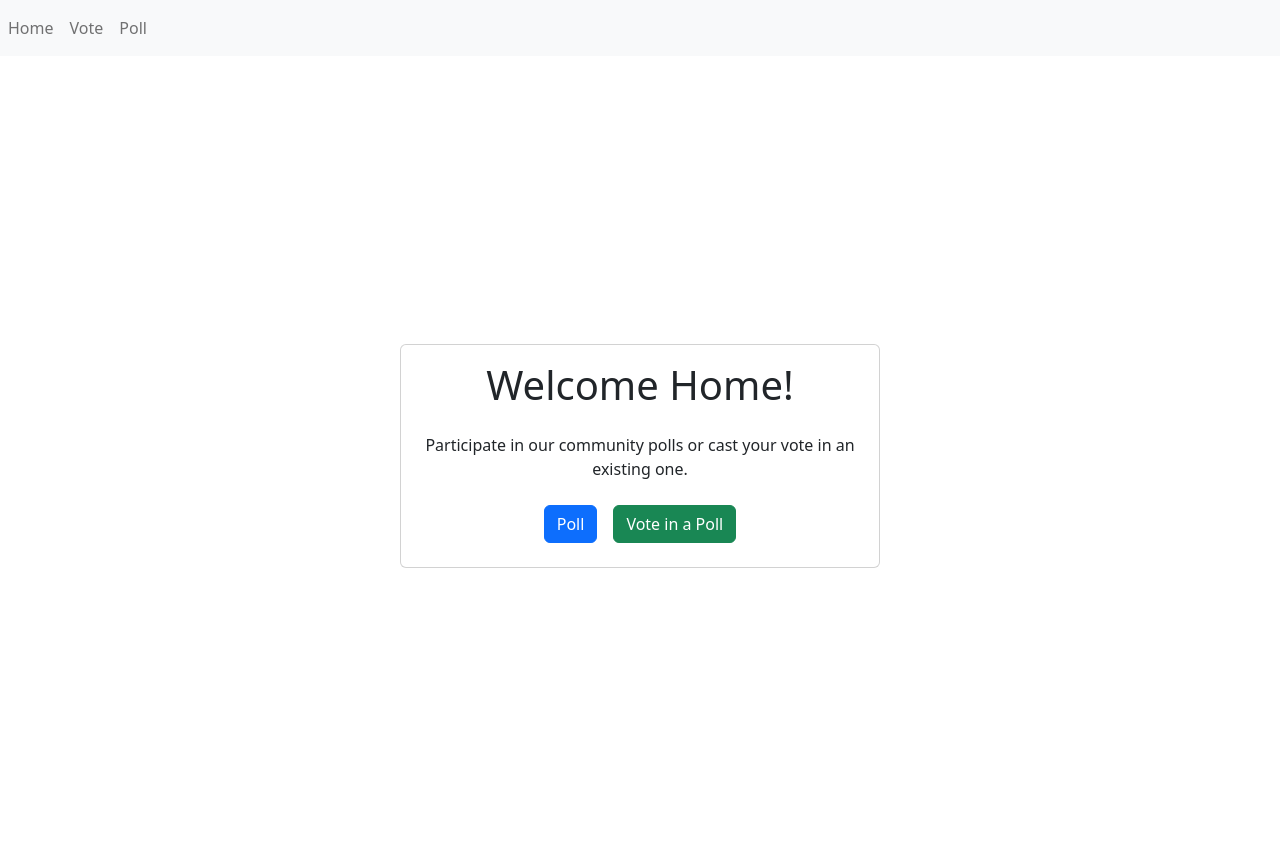
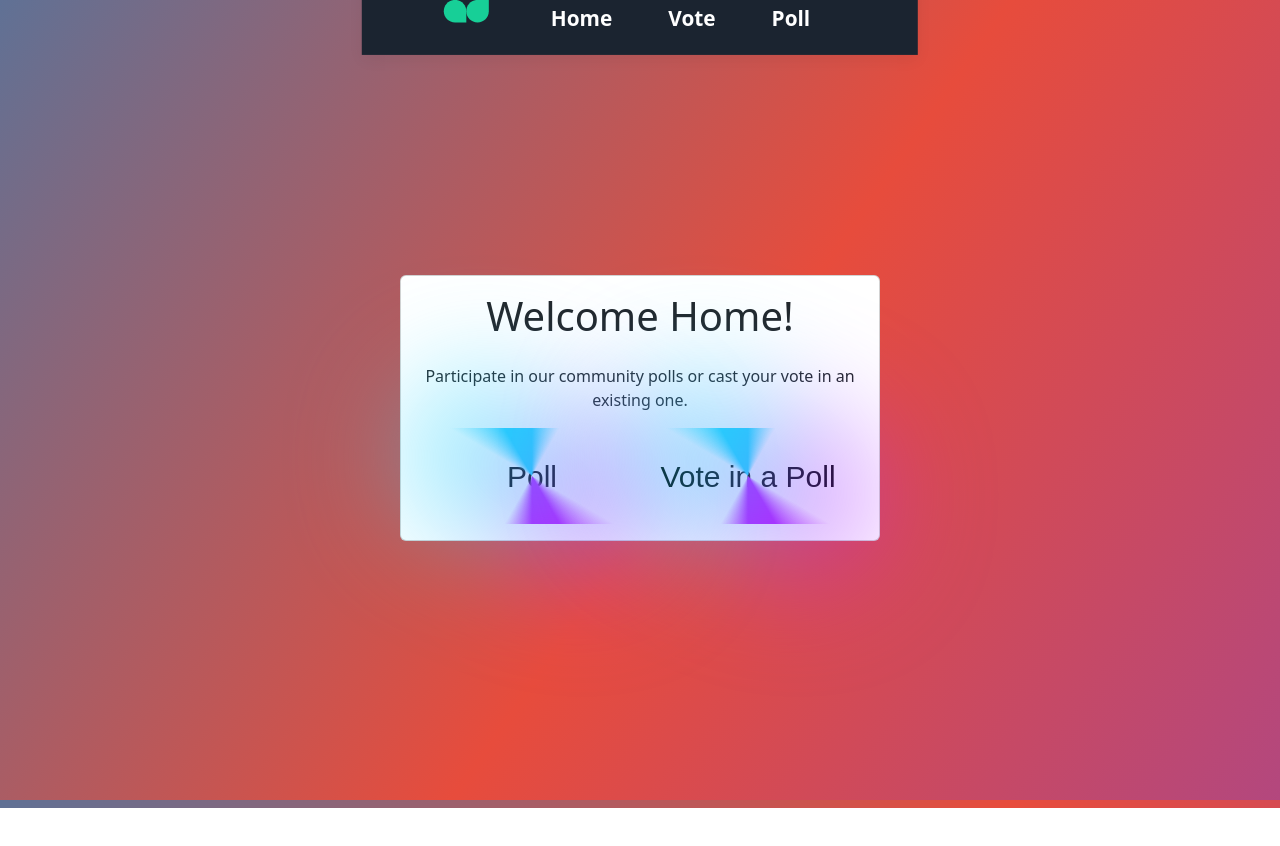
Before and after one commit to inuyashakobayashi/pollack, a React (Create React App) app in the folder client/: page / in a window 1280 px wide. Shown: the top 846 px of the page. After the commit the page ends 808 px from the top, so only its background shows below. Built offline with nearby package versions, Linux system fonts and the light colour scheme.

Commit message:
einige-css

```diff
--- a/client/public/index.html
+++ b/client/public/index.html
@@ -25,6 +25,36 @@
       Learn how to configure a non-root public URL by running `npm run build`.
     -->
     <title>React App</title>
+    <style>
+      body {
+    display: flex;
+    justify-content:center;
+    align-items: center;
+    font-size:30px;
+    height: 100vh;
+    color:white;
+    background-image: linear-gradient(
+      125deg, #2c3e50,#27ae60,
+      #2980b9,#e74c3c,#8e44ad
+    );
+    background-size: 400%;
+    animation: bgmove 20s infinite;
+  }
+  @keyframes bgmove{
+    0%{
+      background-position: 0% 50%;
+    }
+    50%{
+      background-position: 100% 50%;
+    }
+    100%{
+      background-position: 0% 50%;
+    }
+  }
+
+    </style>
+    <link rel="stylesheet" href="https://cdnjs.cloudflare.com/ajax/libs/font-awesome/6.4.0/css/all.min.css"
+    integrity="sha512-iecdLmaskl7CVkqkXNQ/ZH/XLlvWZOJyj7Yy7tcenmpD1ypASozpmT/E0iPtmFIB46ZmdtAc9eNBvH0H/ZpiBw==" crossorigin="anonymous" referrerpolicy="no-referrer" />
   </head>
   <body>
     <noscript>You need to enable JavaScript to run this app.</noscript>
--- a/client/src/App.js
+++ b/client/src/App.js
@@ -10,6 +10,8 @@ import Vote from './pages/Vote';
 import PollDetail from './pages/PollDetail'
 import PollUpdate from './pages/PollUpdate';
 import 'bootstrap/dist/css/bootstrap.min.css';
+import NavbarCollapse from 'react-bootstrap/esm/NavbarCollapse';
+//import './css/style.css'
 
 
 function App() {
--- a/client/src/components/Header.js
+++ b/client/src/components/Header.js
@@ -1,16 +1,27 @@
 import React from 'react';
 import { Navbar, Nav } from 'react-bootstrap';
 import { Link } from 'react-router-dom';
-
+import '../css/style.css'
+import '../css/Header.css'
 function Header() {
   return (
     <Navbar bg="light" expand="lg">
       <Navbar.Toggle aria-controls="basic-navbar-nav" />
-      <Navbar.Collapse id="basic-navbar-nav">
+      <Navbar.Collapse id="basic-navbar-nav" className="justify-content-center">
         <Nav className="mr-auto">
-          <Nav.Link as={Link} to="/">Home</Nav.Link>
-          <Nav.Link as={Link} to="/vote">Vote</Nav.Link>
-          <Nav.Link as={Link} to="/poll">Poll</Nav.Link>
+        <a href="index.html">
+            <svg id="logo-15" width="49" height="48" viewBox="0 0 49 48" fill="none" xmlns="http://www.w3.org/2000/svg">
+            <path d="M24.5 12.75C24.5 18.9632 19.4632 24 13.25 24H2V12.75C2 6.53679 7.03679 1.5 13.25 1.5C19.4632 1.5 24.5 6.53679 24.5 12.75Z" class="ccustom" fill="#17CF97"></path>
+             <path d="M24.5 35.25C24.5 29.0368 29.5368 24 35.75 24H47V35.25C47 41.4632 41.9632 46.5 35.75 46.5C29.5368 46.5 24.5 41.4632 24.5 35.25Z" class="ccustom" fill="#17CF97"></path>
+             <path d="M2 35.25C2 41.4632 7.03679 46.5 13.25 46.5H24.5V35.25C24.5 29.0368 19.4632 24 13.25 24C7.03679 24 2 29.0368 2 35.25Z" class="ccustom" fill="#17CF97"></path>
+             <path d="M47 12.75C47 6.53679 41.9632 1.5 35.75 1.5H24.5V12.75C24.5 18.9632 29.5368 24 35.75 24C41.9632 24 47 18.9632 47 12.75Z" class="ccustom" fill="#17CF97"></path> </svg>
+            </a>
+            <ul id='navbar'>
+          <li><Nav.Link as={Link} to="/" className='custom-nav-link' >Home</Nav.Link></li>
+          <li><Nav.Link as={Link} to="/vote" className='custom-nav-link'>Vote</Nav.Link></li>
+          <li><Nav.Link as={Link} to="/poll" className='custom-nav-link'>Poll</Nav.Link></li>
+          </ul>
+
         </Nav>
       </Navbar.Collapse>
     </Navbar>
--- /dev/null
+++ b/client/src/css/Header.css
@@ -0,0 +1,57 @@
+.mr-auto {
+    display: flex;
+    align-items: center;
+    justify-content: space-between;
+    background-color: #1b2430;
+    padding: 20px 80px;
+    box-shadow:0 5px 15px rgba(0,0,0,0.06);
+    /* border: 0; */
+}
+#basic-navbar-nav{
+    border:0;
+    padding: 0%;
+    background-color: red;
+    padding-top: 0;
+    margin-top: 0;
+    margin-bottom: 0%;
+    position: absolute;
+    top:50%;
+    left: 50%;
+    transform: translate(-50%,-50%);
+
+}
+#navbar {
+    display: flex;
+    align-items: center;
+    justify-content: center;
+
+}
+#navbar li{
+    list-style: none;
+    padding: 0 20px;
+    position: relative;
+}
+
+#navbar li a{
+    position: relative;
+    top:15px;
+    text-decoration: none;
+    font-size: 1.3rem;
+    font-weight: 600;
+    color: #fff;
+    transition: 0.3s ease-in-out;
+}
+
+#navbar li a:hover ,
+.custom-nav-link:nth-child(1){
+    color: #17cf97
+}
+#navbar li a:hover::after{
+    content: "";
+    width: 30%;
+    height:2px;
+    background: #17cf97;
+    position: absolute;
+    bottom: -4px;
+    left: 20px;
+}
--- /dev/null
+++ b/client/src/css/style.css
@@ -0,0 +1,131 @@
+
+.m-2 {
+    border: none;
+    position: relative;
+    border-radius: 10px;
+    cursor: pointer;
+    background: #182848;
+    /* padding: 2em 4em; */
+    font-family: sans-serif;
+}
+/* a{
+    text-decoration: none;
+    font-size: clamp(1.5rem, 2.5vw, 2.5rem);
+    background: linear-gradient(-45deg, #ff00c1, #00fff9);
+    -webkit-background-clip: text;
+    -webkit-text-fill-color: transparent;
+} */
+@property --d{
+    /* syntax: '<angle>'; */
+    inherits: true;
+    initial-value: 0deg;
+  }
+ .m-2 {
+    width: 200px;
+    height: 80px;
+    aspect-ratio:1;
+    font-size:30px;
+    color: #fff;
+    background: none;
+    border: none;
+    border-radius: 20px;
+    position: relative;
+    z-index: 0;
+    transition: .3s;
+    cursor: pointer;
+    color: black;
+  }
+ .m-2:before {
+    content: "";
+    position: absolute;
+    inset: -8px;
+    padding: 8px;
+    border-radius: 28px;
+    background: conic-gradient(from var(--d,0deg),
+    #21D4FD ,
+          #0000 30deg 120deg,
+          #B721FF 150deg 180deg,
+          #0000 210deg 300deg,
+          #21D4FD 330deg
+      );
+      -webkit-mask:
+          linear-gradient(#000 0 0) content-box,
+          linear-gradient(#000 0 0);
+      -webkit-mask-composite: xor;
+              mask-composite: intersect
+      }
+    .m-2:after {
+      content: "";
+      position: absolute;
+      inset: -100px;
+      background:
+          radial-gradient(80px at left  150px top    120px,#21D4FD 98%,#0000),
+          radial-gradient(80px at right 150px bottom 120px,#B721FF 98%,#0000);
+      filter: blur(60px);
+      opacity: .5;
+      }
+
+         .m-2:before,
+        .m-2:after {
+      transition:.5s, 99999s 99999s transform, 99999s 99999s --d;
+      }
+      .m-2:hover {
+      box-shadow: 0 0 0 1px #666;
+      }
+
+
+      .m-2:hover:after {
+      transform: rotate(3600deg);
+      transition: .5s,60s linear transform;
+      }
+      .m-2:hover:before {
+      --d: 3600deg;
+      transition: .5s,60s linear --d;
+      }
+      .m-2:hover:before {
+      background-color: #222;
+      }
+
+      /* body {
+      margin: 0;
+      min-height: 100vh;
+      display: grid;
+      place-content: center;
+      grid-auto-flow: column;
+      background-color: #1b1b1c;
+      } */
+
+.mr-auto {
+color: red;
+/* background-color: #21D4FD; */
+justify-content:center;
+
+}
+#basic-navbar-nav {
+    justify-content: space-between;
+    display: flex;
+    /* padding-top: 80px;
+    margin: top 8px;  */
+    /* top: 80px; */
+    /* background-color: #21D4FD;
+    position: absolute;
+     top: 50%;
+    left: 50%;
+     transform: translate(-50%, -50%); */
+}
+
+.custom-nav-link {
+    color: black;
+    font-size: 25px;
+    margin-top: 15px;
+    margin-bottom: 0%;
+    padding-bottom: 0%;
+}
+
+.custom-nav-link:hover {
+    color: rebeccapurple;
+    font-size: 35px;
+    margin-top: 5px;
+    margin-bottom: 0%;
+    padding-bottom: 0%;
+}
--- a/client/src/pages/Home.js
+++ b/client/src/pages/Home.js
@@ -2,6 +2,7 @@ import { Link } from 'react-router-dom';
 import 'bootstrap/dist/css/bootstrap.min.css';
 import React from 'react';
 import { Button, Container, Card } from 'react-bootstrap';
+import '../css/style.css'
 
 function Home() {
   return (
```
Also changed, not shown: client/src/css/poll.css (added), 1 other file (tests, documents, lock files or other folders).
